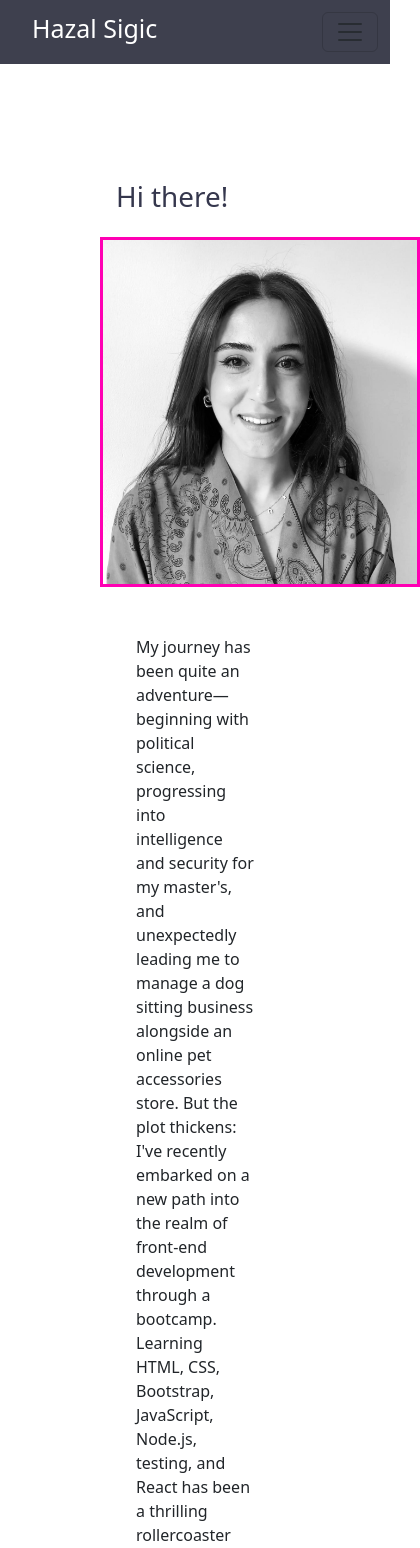
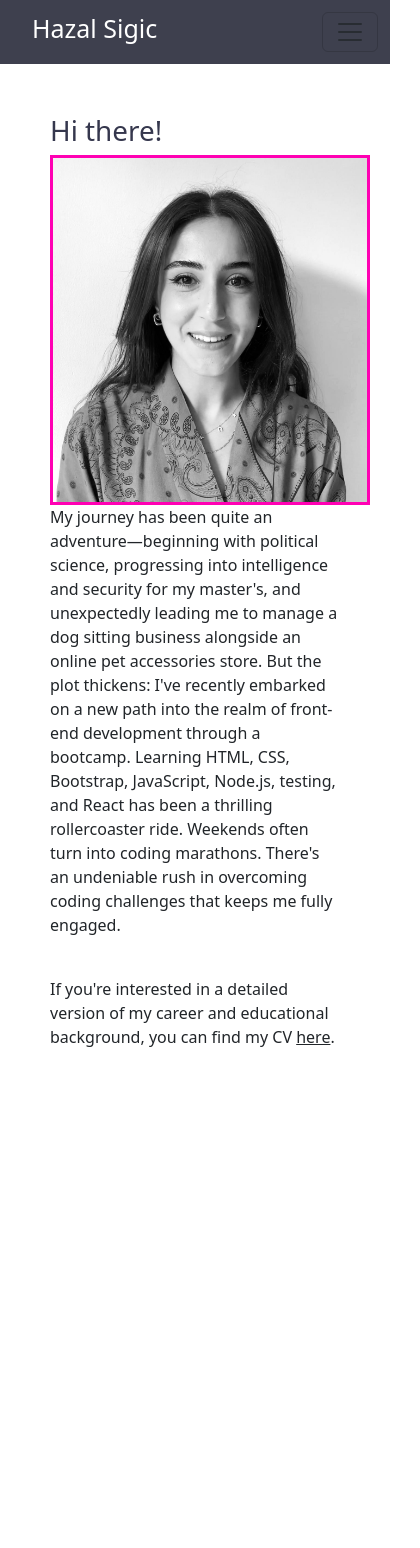
Before and after one commit to hazalsigic/Portfolio-React, a React (Vite) app: page / in a window 390 px wide. Shown: the top 1548 px of the page, 420 px wide, since content can reach past the window. After the commit the page ends 1215 px from the top, so only its background shows below. Built offline with nearby package versions, Linux system fonts and the light colour scheme.

Commit message:
mobile version padding edited

```diff
--- a/src/pages/About.jsx
+++ b/src/pages/About.jsx
@@ -5,15 +5,15 @@ import Pdf from '../assets/documents/hazal-resume.pdf'
 function About() {
   return (
     <div>
-      <div style={{ padding: "100px" }}>
-          <div className="p-3" size="md-12">
+      <div style={{ padding: "50px" }}>
+          <div className="p-md-3" size="md-12">
             <h1 style={{ color: "rgb(53, 55, 77)" }}>Hi there!</h1>
           </div>
           <div className="row">
             <div className="col-sm-12 col-md-3 col-lg-3">
               <img style={{ height: "350px", width: "320px", border: "3px solid rgb(255, 0, 179)"}} src="./src/assets/images/cv.jpg" alt="hazal-img" />
             </div>
-            <div className="col-sm-12 col-md-9 col-lg-9 text-md-end p-5">
+            <div className="col-sm-12 col-md-9 col-lg-9 text-md-end p-md-5">
             <p>My journey has been quite an adventure—beginning with political science,
                progressing into intelligence and security for my master's,
                 and unexpectedly leading me to manage a dog sitting business alongside an online pet accessories store.
```
